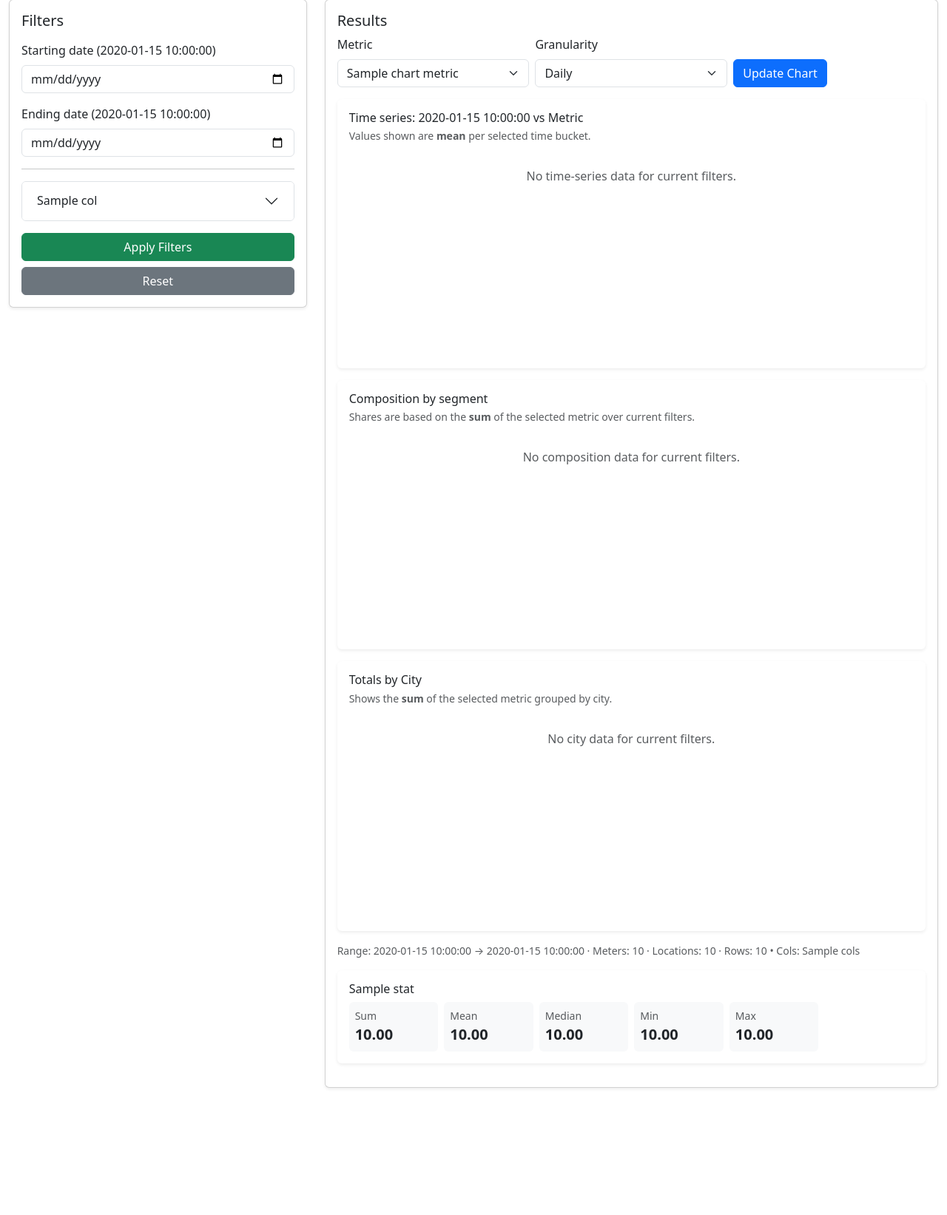
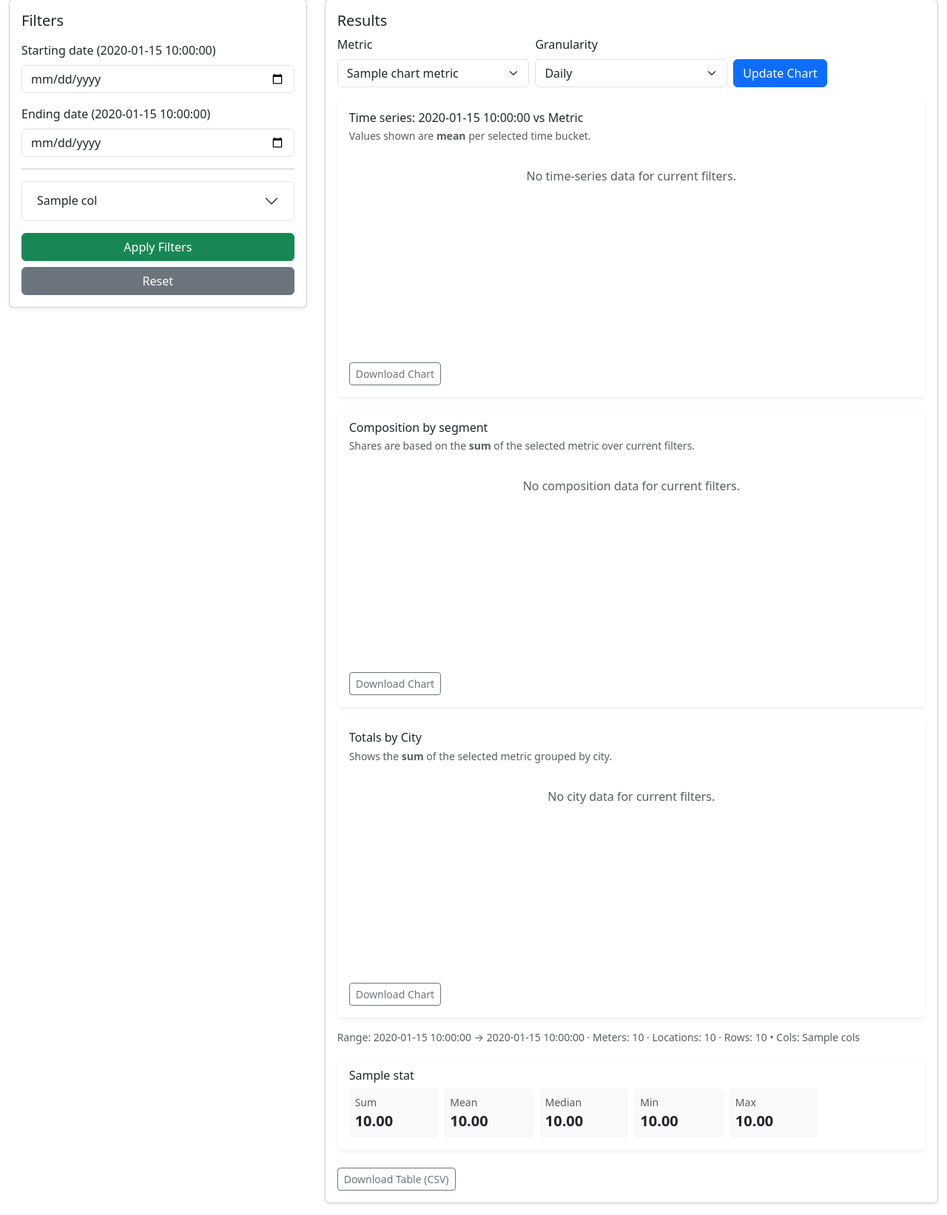
Before and after one commit to NEDCo-data-visualization-app/NEDCO_data_viz_app, a Flask app: template volta/templates/index.html in a window 1280 px wide. Shown: the part 17-1660 px from the top of the page at 74% size. Before the commit the page ends 1489 px from the top, so only its background shows below. Run offline with Flask 3, Linux system fonts and the light colour scheme; the template is opened without the code that fills it: most values are stand-ins (such as "Sample title", 1, 10 or a date in 2020); data that the repository does not hold is empty.

```diff
--- a/volta/routes/dashboard.py
+++ b/volta/routes/dashboard.py
@@ -5,9 +5,11 @@ from __future__ import annotations
 from datetime import date, datetime
 from typing import Dict, List, Optional, Tuple
 
+import io
 import pandas as pd
 from flask import (
     Blueprint,
+    Response,
     current_app,
     jsonify,
     redirect,
@@ -341,6 +343,30 @@ def bar_data():
     )
 
 
+@bp.route("/download-csv", methods=["GET"])
+def download_csv():
+    """Download the entire filtered dataset as CSV."""
+    date_col = current_app.config["DATE_COL"]
+    datastore = get_datastore()
+    base = datastore.get(copy=False)
+
+    params = build_params(request.args, base)
+    filtered = params.apply(base, date_col)
+
+    buf = io.StringIO()
+    filtered.to_csv(buf, index=False)
+    buf.seek(0)
+
+    ts = datetime.utcnow().strftime("%Y%m%d_%H%M%S")
+    filename = f"export_{ts}.csv"
+
+    return Response(
+        buf.getvalue(),
+        mimetype="text/csv",
+        headers={"Content-Disposition": f'attachment; filename={filename}'},
+    )
+
+
 @bp.route("/health", methods=["GET"])
 def health():
     datastore = get_datastore()
--- a/volta/static/js/charts.js
+++ b/volta/static/js/charts.js
@@ -72,10 +72,7 @@
 
     ctx._chart = new Chart(ctx, {
       type: 'doughnut',
-      data: {
-        labels,
-        datasets: [{ label, data: values }]
-      },
+      data: { labels, datasets: [{ label, data: values }] },
       options: {
         responsive: true,
         maintainAspectRatio: false,
@@ -104,10 +101,7 @@
 
     ctx._chart = new Chart(ctx, {
       type: 'bar',
-      data: {
-        labels,
-        datasets: [{ label, data: values }]
-      },
+      data: { labels, datasets: [{ label, data: values }] },
       options: {
         responsive: true,
         maintainAspectRatio: false,
@@ -228,6 +222,56 @@
   }
   // --------------------------------------------------------------------------
 
+  // ------- NEW: Export helpers (exposed globally for inline onclick) --------
+  function downloadTableAsCSV(tableEl, filename) {
+    const rows = tableEl.querySelectorAll('tr');
+    const csv = [];
+    rows.forEach(row => {
+      const cells = row.querySelectorAll('th, td');
+      const line = Array.from(cells).map(cell =>
+        '"' + cell.innerText.replace(/"/g, '""') + '"'
+      ).join(',');
+      csv.push(line);
+    });
+
+    const blob = new Blob([csv.join('\n')], { type: 'text/csv' });
+    const link = document.createElement('a');
+    link.href = URL.createObjectURL(blob);
+    link.download = filename || 'table_export.csv';
+    document.body.appendChild(link);
+    link.click();
+    URL.revokeObjectURL(link.href);
+    document.body.removeChild(link);
+  }
+
+  // Expose for buttons in index.html:
+  window.downloadChart = function (chartId, filename) {
+    const canvas = document.getElementById(chartId);
+    if (!canvas) return;
+    const link = document.createElement('a');
+    link.href = canvas.toDataURL('image/png', 1.0);
+    link.download = filename || (chartId + '.png');
+    document.body.appendChild(link);
+    link.click();
+    document.body.removeChild(link);
+  };
+
+  window.downloadCurrentTable = function (filename) {
+    const container = document.querySelector('.table-responsive');
+    if (!container) return;
+    const table = container.querySelector('table');
+    if (!table) return;
+    if (!table.id) table.id = 'dataTable';
+    downloadTableAsCSV(table, filename || 'table_export.csv');
+  };
+
+  // NEW: download the entire filtered dataset from the server
+  window.downloadFilteredCSV = function () {
+    const url = urlWithFilters('/download-csv');
+    window.location.assign(url);
+  };
+  // --------------------------------------------------------------------------
+
   document.addEventListener('DOMContentLoaded', () => {
     initCharts();
     initFilterSearch(); // NEW
--- a/volta/templates/index.html
+++ b/volta/templates/index.html
@@ -20,7 +20,7 @@
 
           <hr class="my-3"/>
 
-          <!-- Checkbox filters (meterid has special UI: search + multi-select) -->
+          <!-- Checkbox filters -->
           <div class="accordion" id="filtersAccordion">
             {% for col, vals in unique_values.items() %}
               <div class="accordion-item">
@@ -142,6 +142,11 @@
               <h6 class="mb-1">Time series: {{ date_col }} vs Metric</h6>
               <div class="text-muted small mb-2">Values shown are <strong>mean</strong> per selected time bucket.</div>
               <div class="chart-box"><canvas id="lineChart"></canvas></div>
+              <!-- NEW: download button -->
+              <button class="btn btn-outline-secondary btn-sm mt-2"
+                      onclick="downloadChart('lineChart','time_series.png')">
+                Download Chart
+              </button>
             </div>
           </div>
 
@@ -151,6 +156,11 @@
               <h6 class="mb-1">Composition by segment</h6>
               <div class="text-muted small mb-2">Shares are based on the <strong>sum</strong> of the selected metric over current filters.</div>
               <div class="chart-box"><canvas id="pieChart"></canvas></div>
+              <!-- NEW: download button -->
+              <button class="btn btn-outline-secondary btn-sm mt-2"
+                      onclick="downloadChart('pieChart','composition.png')">
+                Download Chart
+              </button>
             </div>
           </div>
 
@@ -160,6 +170,11 @@
               <h6 class="mb-1">Totals by City</h6>
               <div class="text-muted small mb-2">Shows the <strong>sum</strong> of the selected metric grouped by city.</div>
               <div class="chart-box"><canvas id="barChart"></canvas></div>
+              <!-- NEW: download button -->
+              <button class="btn btn-outline-secondary btn-sm mt-2"
+                      onclick="downloadChart('barChart','totals_by_city.png')">
+                Download Chart
+              </button>
             </div>
           </div>
         {% else %}
@@ -203,7 +218,7 @@
                       <div class="fs-5 fw-semibold text-nowrap">{{ "{:,.2f}".format(s.mean) }}</div>
                     </div>
                   </div>
-                 <div class="col-6 col-md-4 col-xl-2">
+                  <div class="col-6 col-md-4 col-xl-2">
                     <div class="p-2 bg-light rounded">
                       <div class="text-muted small">Median</div>
                       <div class="fs-5 fw-semibold text-nowrap">{{ "{:,.2f}".format(s.median) }}</div>
@@ -227,9 +242,15 @@
           {% endfor %}
         {% endif %}
 
+        <!-- Table + NEW download button -->
         <div class="table-responsive">
           {{ preview_html|safe }}
         </div>
+        <button class="btn btn-outline-secondary btn-sm mt-2"
+                onclick="downloadFilteredCSV()">
+          Download Table (CSV)
+        </button>
+
       </div>
     </div>
   </div>
```
